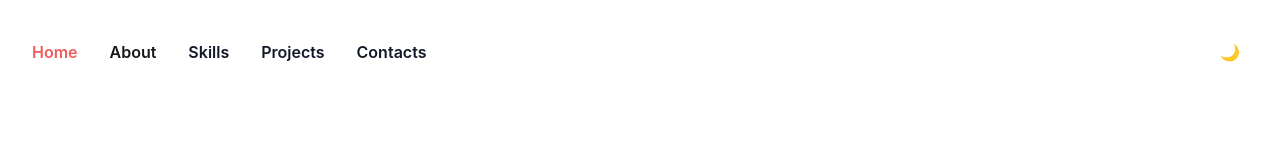
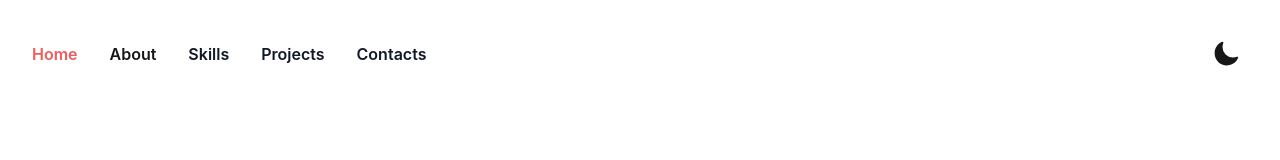
Before and after one commit to patr-silva/my-portfolio, a React (Create React App) app: page / in a window 1280 px wide. Shown: the top 160 px of the page. Built offline with nearby package versions, Linux system fonts and the light colour scheme.

Commit message:
changed light and dark mode icons

```diff
--- a/package.json
+++ b/package.json
@@ -3,6 +3,7 @@
   "version": "0.1.0",
   "private": true,
   "dependencies": {
+    "@heroicons/react": "^2.1.5",
     "@testing-library/jest-dom": "^5.17.0",
     "@testing-library/react": "^13.4.0",
     "@testing-library/user-event": "^13.5.0",
--- a/src/components/ThemeToggle.tsx
+++ b/src/components/ThemeToggle.tsx
@@ -1,5 +1,6 @@
 import React from "react";
 import { useTheme } from "../context/ThemeContext";
+import { SunIcon, MoonIcon } from "@heroicons/react/24/solid";
 
 const ThemeToggle: React.FC<{ menuOpen: boolean }> = ({ menuOpen }) => {
   const { darkMode, toggleDarkMode } = useTheme();
@@ -7,9 +8,13 @@ const ThemeToggle: React.FC<{ menuOpen: boolean }> = ({ menuOpen }) => {
   return (
     <button
       onClick={toggleDarkMode}
-      className={`p-2 dark:bg-gray-700 ${menuOpen ? "hidden" : ""}`}
+      className={`p-2 dark:bg-neutral-900 ${menuOpen ? "hidden" : ""}`}
     >
-      {darkMode ? "🌞" : "🌙"}
+      {darkMode ? (
+        <SunIcon className='size-7 text-white' />
+      ) : (
+        <MoonIcon className='size-7 text-neutral-900' />
+      )}
     </button>
   );
 };
```
Also changed, not shown: 1 other file (tests, documents, lock files or other folders).
